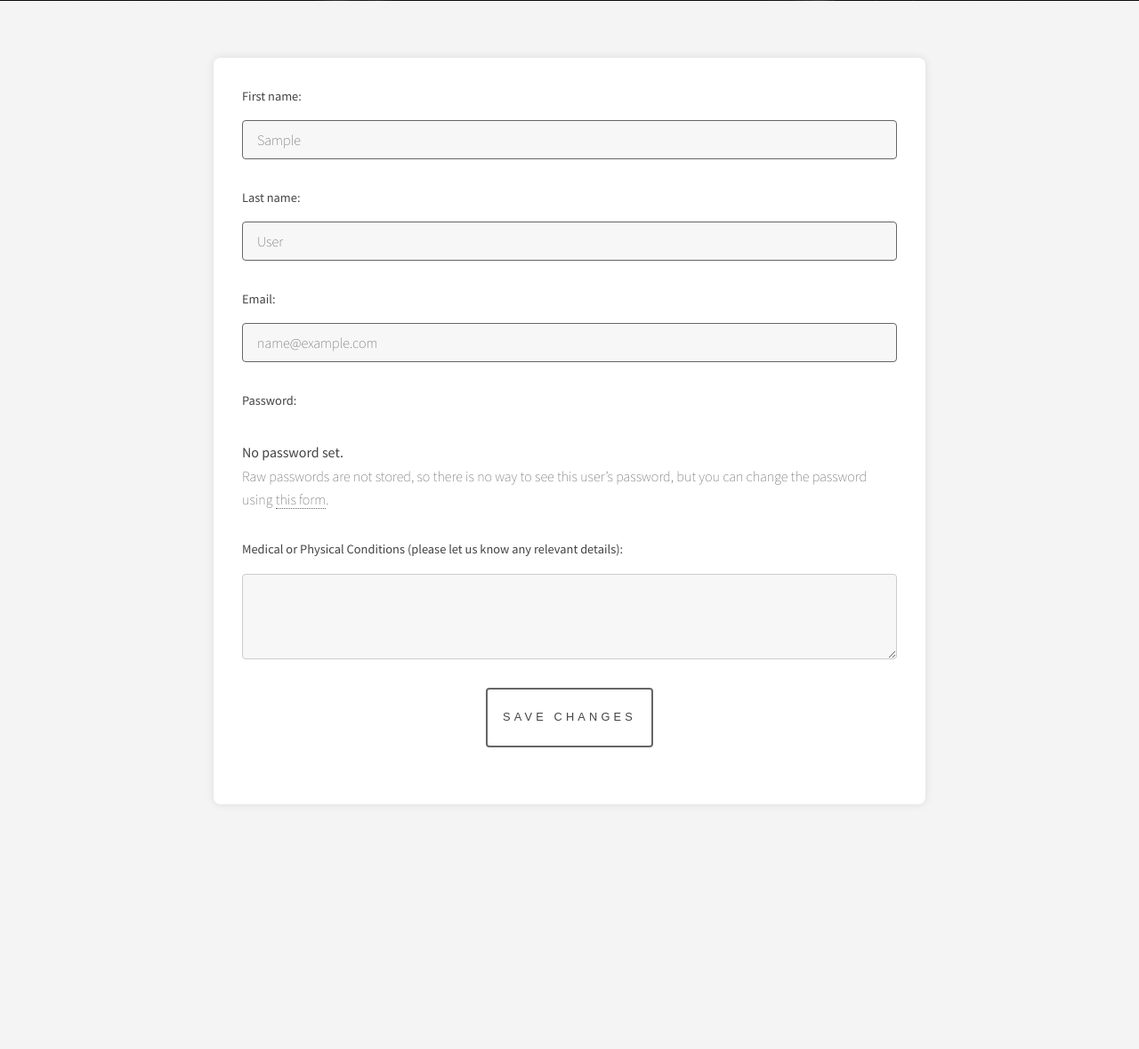
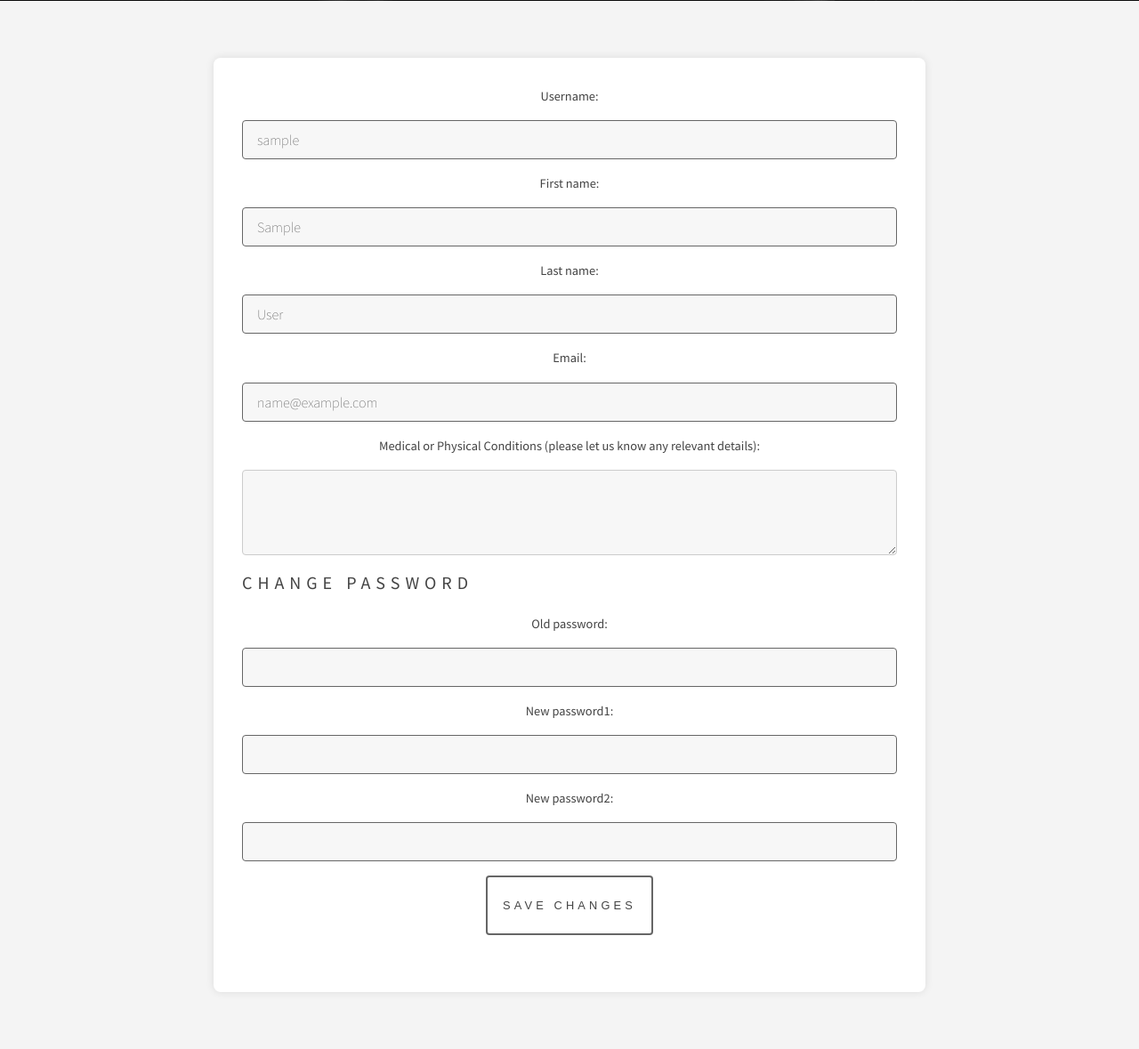
Before and after one commit to D-Mallon/namasdre, a Django app: page /update_profile/ in a window 1280 px wide. Shown: the part 599-1778 px from the top of the page at 89% size. Before the commit the page ends 1439 px from the top, so only its background shows below. Run offline with Django 4.2, Linux system fonts and the light colour scheme; the visitor is signed in with stand-in values (Sample User, id 1).

Commit message:
Update profile page with "Edit Profile" button and link to update_profile view

```diff
--- a/core/templates/core/profile.html
+++ b/core/templates/core/profile.html
@@ -10,9 +10,10 @@
 </header>
 <div class="timetable-container custom-timetable">
   <h2>Namaste {{ user.first_name }}</h2>
-  <div class="actions">
+  <p>Update your user information <a href="{% url 'update_profile' %}" style="color: blue;">here</a>.</p>
+  {% comment %} <div class="actions">
     <a href="{% url 'update_profile' %}" class="button big">Edit Profile</a>
-  </div>
+  </div> {% endcomment %}
   <h2 class="classType">Your Booked Classes</h2>
   <div class="class-list">
     {% if booked_classes %}
--- a/register/forms.py
+++ b/register/forms.py
@@ -1,5 +1,5 @@
 from django import forms
-from django.contrib.auth.forms import UserCreationForm, UserChangeForm
+from django.contrib.auth.forms import UserCreationForm, UserChangeForm, PasswordChangeForm
 from django.contrib.auth.models import User
 
 class RegisterForm(UserCreationForm):
@@ -18,7 +18,7 @@ class RegisterForm(UserCreationForm):
         fields = ["username", "first_name", "last_name", "email", "password1", "password2", "medical_conditions"]
 
 class ProfileUpdateForm(UserChangeForm):
-    user_name = User.username
+    username = forms.CharField(max_length=150, required=True, widget=forms.TextInput(attrs={'readonly': 'readonly'}))
     email = forms.EmailField(required=True)
     first_name = forms.CharField(max_length=30, required=True)
     last_name = forms.CharField(max_length=30, required=True)
@@ -31,4 +31,13 @@ class ProfileUpdateForm(UserChangeForm):
 
     class Meta:
         model = User
-        fields = ["first_name", "last_name", "email", "password", "medical_conditions"]
+        fields = ["username", "first_name", "last_name", "email", "medical_conditions"]
+
+    def __init__(self, *args, **kwargs):
+        super(ProfileUpdateForm, self).__init__(*args, **kwargs)
+        self.fields['password'].widget = forms.HiddenInput()  # Hide the password field - prefer to use password change form below for styling reasons
+
+class CustomPasswordChangeForm(PasswordChangeForm):
+    old_password = forms.CharField(widget=forms.PasswordInput(attrs={'class': 'form-control'}), required=False)
+    new_password1 = forms.CharField(widget=forms.PasswordInput(attrs={'class': 'form-control'}), required=False)
+    new_password2 = forms.CharField(widget=forms.PasswordInput(attrs={'class': 'form-control'}), required=False)
--- a/register/templates/register/update_profile.html
+++ b/register/templates/register/update_profile.html
@@ -12,6 +12,8 @@
   <form method="post">
     {% csrf_token %}
     {{ form.as_p }}
+    <h3>Change Password</h3>
+    {{ password_form.as_p }}
     <div class="actions">
       <button type="submit" class="button big">Save Changes</button>
     </div>
--- a/register/views.py
+++ b/register/views.py
@@ -1,11 +1,11 @@
 from django.shortcuts import render, redirect
 from django.contrib.auth import login, logout, authenticate, update_session_auth_hash
-from django.contrib.auth.forms import AuthenticationForm, UserChangeForm
+from django.contrib.auth.forms import AuthenticationForm
 from django.contrib.auth.decorators import login_required
 from django.http import HttpResponseRedirect
 
 from core.models import YogaClassBooking
-from .forms import ProfileUpdateForm, RegisterForm
+from .forms import ProfileUpdateForm, RegisterForm, CustomPasswordChangeForm
 
 # Create your views here.
 def register(request):
@@ -51,10 +51,13 @@ def profile(request):
 def update_profile(request):
     if request.method == 'POST':
         form = ProfileUpdateForm(request.POST, instance=request.user)
-        if form.is_valid():
-            user = form.save()
+        password_form = CustomPasswordChangeForm(user=request.user, data=request.POST)
+        if form.is_valid() and password_form.is_valid():
+            form.save()
+            user = password_form.save()
             update_session_auth_hash(request, user)  # Important, to update the session with the new password
             return redirect('profile')
     else:
         form = ProfileUpdateForm(instance=request.user)
-    return render(request, 'register/update_profile.html', {'form': form})
+        password_form = CustomPasswordChangeForm(user=request.user)
+    return render(request, 'register/update_profile.html', {'form': form, 'password_form': password_form})
--- a/shared/static/shared/css/main.css
+++ b/shared/static/shared/css/main.css
@@ -1989,6 +1989,11 @@ body.is-loading #header.alt .inner {
 
 /* Profile page specific styling */
 
+.timetable-container p {
+  text-align: center;
+  margin-bottom: 1em;
+}
+
 .cancel-button-container {
   margin-top: 1em;
   width: 100%; /* Ensure the button container takes full width */
```
